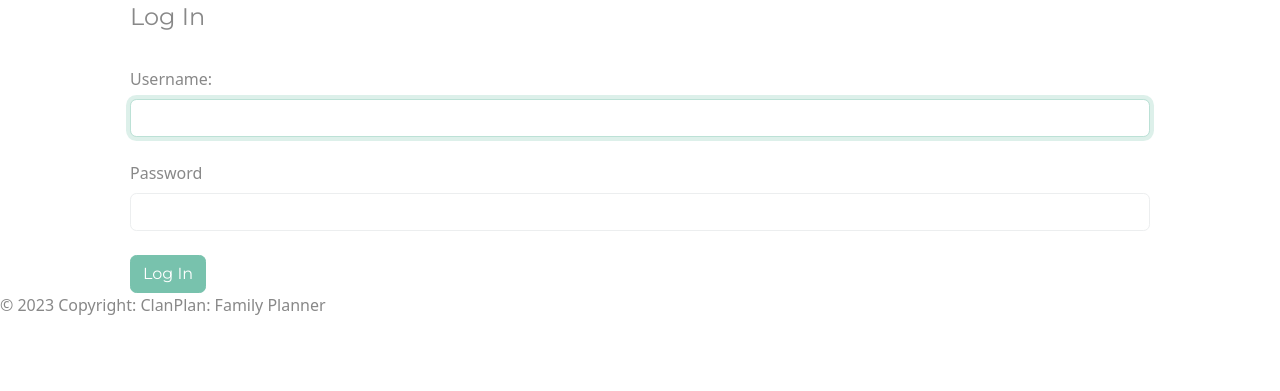
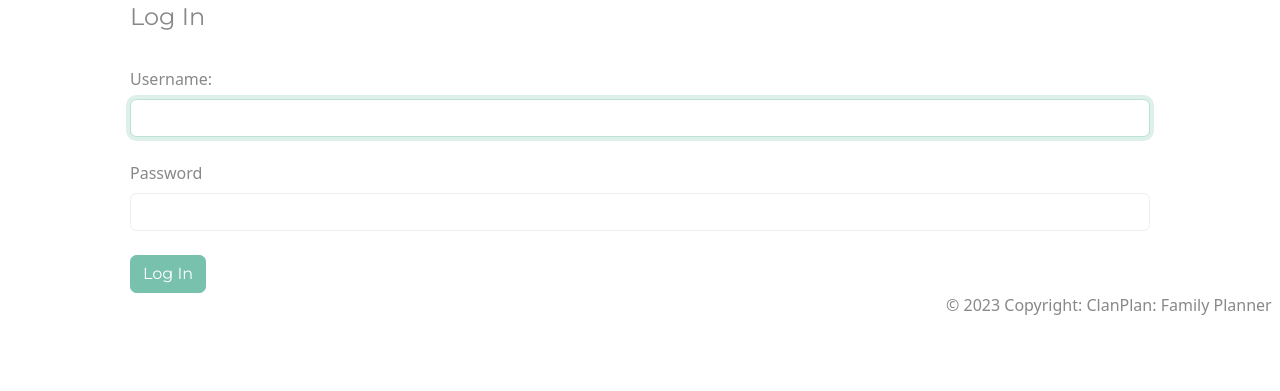
Before and after one commit to jaclynscarey/clanplan, a Django app: page /accounts/login/?next=/events/ in a window 1280 px wide. Shown: the part 157-548 px from the top of the page. Run offline with Django 4.2, Linux system fonts and the light colour scheme; some libraries are stand-ins or nearby versions.

Commit message:
wip: delete materialize add footer class

```diff
--- a/main_app/templates/base.html
+++ b/main_app/templates/base.html
@@ -12,8 +12,6 @@
     <script src="https://cdnjs.cloudflare.com/ajax/libs/jquery/3.6.0/jquery.min.js"></script>
     <script src="https://cdn.jsdelivr.net/npm/bootstrap@5.3.0/dist/js/bootstrap.bundle.min.js" integrity="sha384-geWF76RCwLtnZ8qwWowPQNguL3RmwHVBC9FhGdlKrxdiJJigb/j/68SIy3Te4Bkz" crossorigin="anonymous"></script>
     <script defer src="{% static 'js/script.js' %}"></script>
-    <!-- <script src="https://cdnjs.cloudflare.com/ajax/libs/materialize/1.0.0/js/materialize.min.js"></script> -->
-    <!-- <link rel="stylesheet" href="https://cdnjs.cloudflare.com/ajax/libs/materialize/1.0.0/css/materialize.min.css"> -->
     <title>ClanPlan: Family Planner</title>
 </head>
 <body>
@@ -71,7 +69,7 @@
         {% endblock %}
     </main>
 
-    <footer>
+    <footer class="page-footer">
         <div>&copy; 2023 Copyright: ClanPlan: Family Planner &nbsp;</div>
     </footer>
 </body>
```
